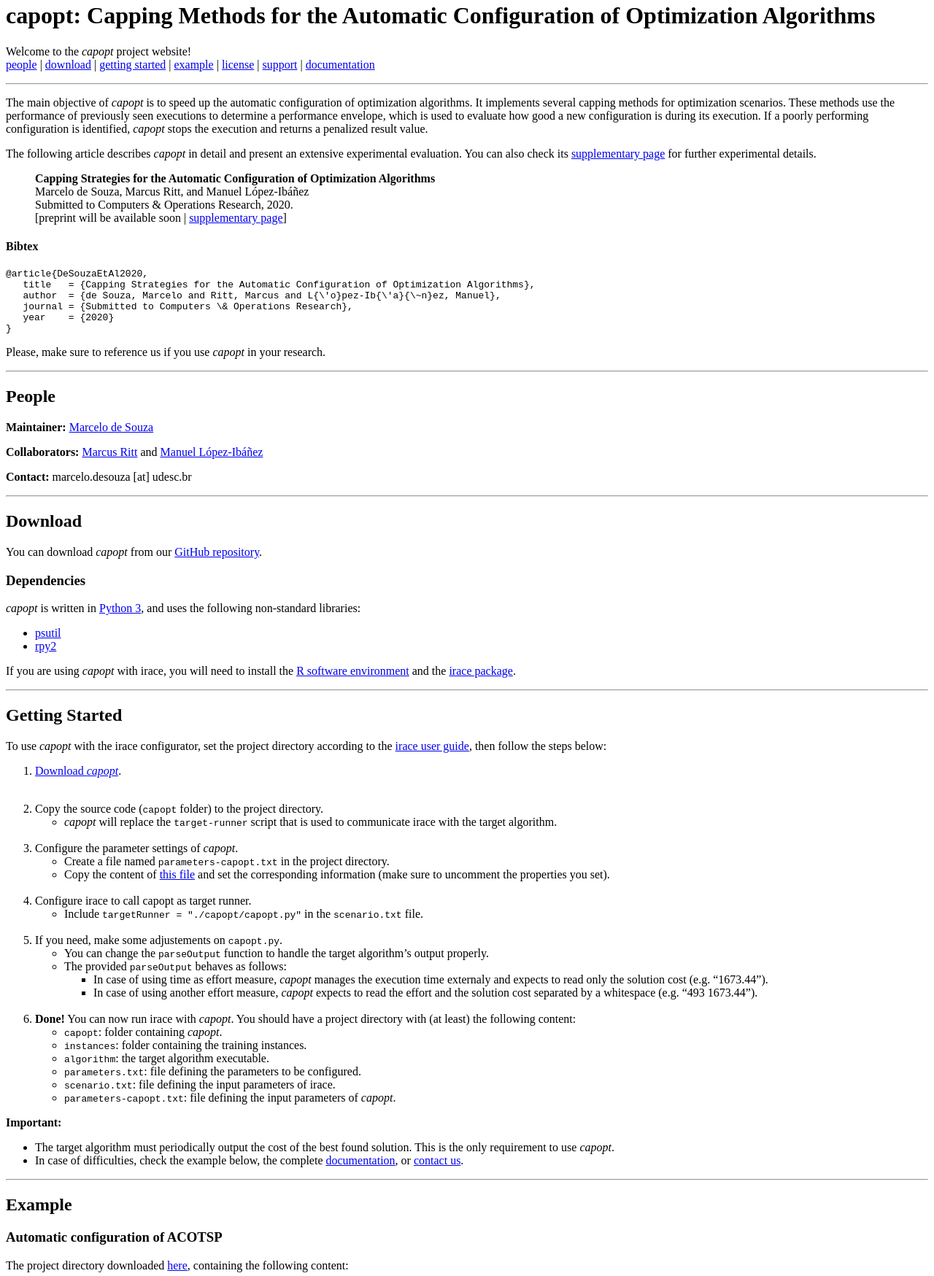
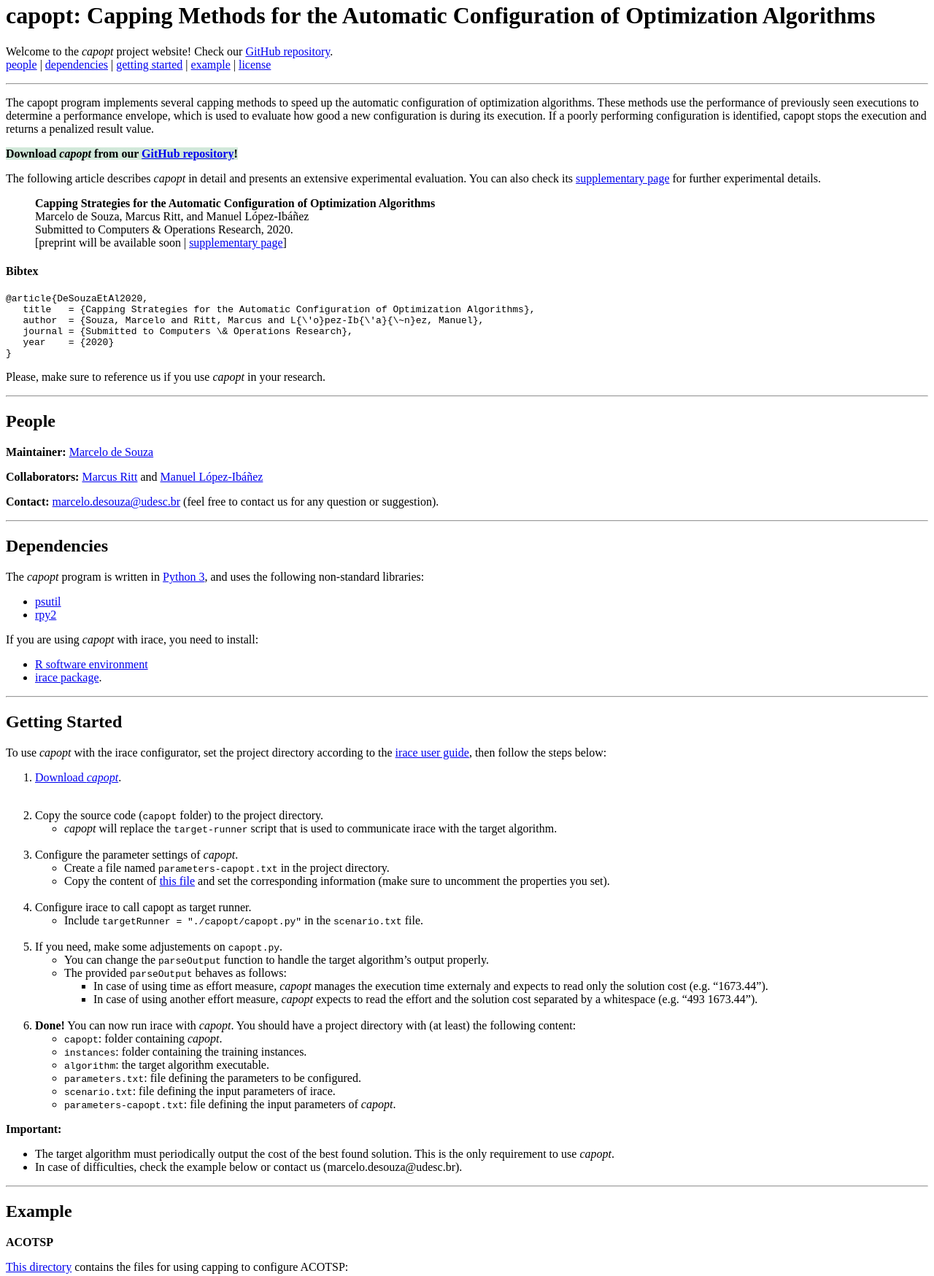
Before and after one commit to souzamarcelo/capopt, a plain HTML site: page docs/_site/index.html in a window 1280 px wide. Shown: the part 18-1767 px from the top of the page at 73% size. Drawn offline with Linux system fonts and the light colour scheme.

Commit message:
Update website.

```diff
--- a/docs/_site/index.html
+++ b/docs/_site/index.html
@@ -2,10 +2,12 @@
 <html>
   <head>
     <meta charset="utf-8" />
-    <title>capopt</title>
+    <title>The capopt program</title>
     <meta name="viewport" content="width=device-width, initial-scale=1" />
-    <link rel="stylesheet" href="/assets/css/style-main.css">
+    <link rel="stylesheet" href="/test/assets/css/style-main.css">
 
+    <!--<link rel="stylesheet" href="/assets/css/style-main.css">
+    -->
     <link rel="stylesheet" href="https://cdnjs.cloudflare.com/ajax/libs/font-awesome/4.7.0/css/font-awesome.min.css">
   </head>
 
@@ -13,20 +15,20 @@
     <div class="container">
         <h1 id="capopt-capping-methods-for-the-automatic-configuration-of-optimization-algorithms">capopt: Capping Methods for the Automatic Configuration of Optimization Algorithms</h1>
 
-<p>Welcome to the <em>capopt</em> project website!<br />
+<p>Welcome to the <em>capopt</em> project website! Check our <a href="https://github.com/souzamarcelo/capopt" target="_blank">GitHub repository</a>.<br />
 <a href="#people">people</a> |
-<a href="#download">download</a> |
+<a href="#dependencies">dependencies</a> |
 <a href="#getting-started">getting started</a> |
 <a href="#example">example</a> |
-<a href="#license">license</a> |
-<a href="#support">support</a> |
-<a href="docs">documentation</a></p>
+<a href="#license">license</a></p>
 
 <hr />
 
-<p>The main objective of <em>capopt</em> is to speed up the automatic configuration of optimization algorithms. It implements several capping methods for optimization scenarios. These methods use the performance of previously seen executions to determine a performance envelope, which is used to evaluate how good a new configuration is during its execution. If a poorly performing configuration is identified, <em>capopt</em> stops the execution and returns a penalized result value.</p>
+<p>The capopt program implements several capping methods to speed up the automatic configuration of optimization algorithms. These methods use the performance of previously seen executions to determine a performance envelope, which is used to evaluate how good a new configuration is during its execution. If a poorly performing configuration is identified, capopt stops the execution and returns a penalized result value.</p>
 
-<p>The following article describes <em>capopt</em> in detail and present an extensive experimental evaluation. You can also check its <a href="suppcor" target="_blank">supplementary page</a> for further experimental details.</p>
+<p><strong><span style="background-color:#D2E9DA">Download <em>capopt</em> from our <a href="https://github.com/souzamarcelo/capopt" target="_blank">GitHub repository</a>!</span></strong></p>
+
+<p>The following article describes <em>capopt</em> in detail and presents an extensive experimental evaluation. You can also check its <a href="suppcor" target="_blank">supplementary page</a> for further experimental details.</p>
 
 <blockquote>
   <p><strong>Capping Strategies for the Automatic Configuration of Optimization Algorithms</strong><br />
@@ -38,7 +40,7 @@ Submitted to Computers &amp; Operations Research, 2020.<br />
 <h4 id="bibtex">Bibtex</h4>
 <div class="highlighter-rouge"><div class="highlight"><pre class="highlight"><code>@article{DeSouzaEtAl2020,
    title   = {Capping Strategies for the Automatic Configuration of Optimization Algorithms},
-   author  = {de Souza, Marcelo and Ritt, Marcus and L{\'o}pez-Ib{\'a}{\~n}ez, Manuel},
+   author  = {Souza, Marcelo and Ritt, Marcus and L{\'o}pez-Ib{\'a}{\~n}ez, Manuel},
    journal = {Submitted to Computers \&amp; Operations Research},
    year    = {2020}
 }
@@ -54,24 +56,25 @@ Submitted to Computers &amp; Operations Research, 2020.<br />
 
 <p><strong>Collaborators:</strong> <a href="https://www.inf.ufrgs.br/~mrpritt" target="_blank">Marcus Ritt</a> and <a href="http://lopez-ibanez.eu" target="_blank">Manuel López-Ibáñez</a></p>
 
-<p><strong>Contact:</strong> marcelo.desouza [at] udesc.br</p>
+<p><strong>Contact:</strong> <a href="mailto:marcelo.desouza@udesc.br">marcelo.desouza@udesc.br</a> (feel free to contact us for any question or suggestion).</p>
 
 <hr />
 
-<h2 id="download">Download</h2>
+<h2 id="dependencies">Dependencies</h2>
 
-<p>You can download <em>capopt</em> from our <a href="https://github.com/capopt/capopt" target="_blank">GitHub repository</a>.</p>
-
-<h3 id="dependencies">Dependencies</h3>
-
-<p><em>capopt</em> is written in <a href="https://www.python.org" target="_blank">Python 3</a>, and uses the following non-standard libraries:</p>
+<p>The <em>capopt</em> program is written in <a href="https://www.python.org">Python 3</a>, and uses the following non-standard libraries:</p>
 
 <ul>
-  <li><a href="https://psutil.readthedocs.io/en/latest" target="_blank">psutil</a></li>
-  <li><a href="https://rpy2.github.io" target="_blank">rpy2</a></li>
+  <li><a href="https://psutil.readthedocs.io/en/latest">psutil</a></li>
+  <li><a href="https://rpy2.github.io">rpy2</a></li>
 </ul>
 
-<p>If you are using <em>capopt</em> with irace, you will need to install the <a href="https://www.r-project.org" target="_blank">R software environment</a> and the <a href="http://iridia.ulb.ac.be/irace" target="_blank">irace package</a>.</p>
+<p>If you are using <em>capopt</em> with irace, you need to install:</p>
+
+<ul>
+  <li><a href="https://www.r-project.org">R software environment</a></li>
+  <li><a href="http://iridia.ulb.ac.be/irace">irace package</a>.</li>
+</ul>
 
 <hr />
 
@@ -81,7 +84,7 @@ Submitted to Computers &amp; Operations Research, 2020.<br />
 
 <ol>
   <li>
-    <p><a href="https://github.com/capopt/capopt" target="_blank">Download <em>capopt</em></a>.
+    <p><a href="https://github.com/souzamarcelo/capopt" target="_blank">Download <em>capopt</em></a>.
 <br /><br /></p>
   </li>
   <li>Copy the source code (<code class="highlighter-rouge">capopt</code> folder) to the project directory.
@@ -93,7 +96,7 @@ Submitted to Computers &amp; Operations Research, 2020.<br />
   <li>Configure the parameter settings of <em>capopt</em>.
     <ul>
       <li>Create a file named <code class="highlighter-rouge">parameters-capopt.txt</code> in the project directory.</li>
-      <li>Copy the content of <a href="assets/files/parameters-capopt.txt" target="_blank">this file</a> and set the corresponding information (make sure to uncomment the properties you set).
+      <li>Copy the content of <a href="https://github.com/souzamarcelo/capopt/blob/master/examples/parameters-capopt.txt" target="_blank">this file</a> and set the corresponding information (make sure to uncomment the properties you set).
 <br /><br /></li>
     </ul>
   </li>
@@ -130,16 +133,16 @@ Submitted to Computers &amp; Operations Research, 2020.<br />
 <p><strong>Important:</strong></p>
 <ul>
   <li>The target algorithm must periodically output the cost of the best found solution. This is the only requirement to use <em>capopt</em>.</li>
-  <li>In case of difficulties, check the example below, the complete <a href="docs" target="_blank">documentation</a>, or <a href="#support">contact us</a>.</li>
+  <li>In case of difficulties, check the example below or contact us (marcelo.desouza@udesc.br).</li>
 </ul>
 
 <hr />
 
 <h2 id="example">Example</h2>
 
-<h3 id="automatic-configuration-of-acotsp">Automatic configuration of ACOTSP</h3>
+<p><strong>ACOTSP</strong></p>
 
-<p>The project directory downloaded <a href="https://github.com/capopt/capopt/tree/master/examples/acotsp" target="_blank">here</a>, containing the following content:</p>
+<p><a href="https://github.com/capopt/capopt/tree/master/examples/acotsp" target="_blank">This directory</a> contains the files for using capping to configure ACOTSP:</p>
 <ul>
   <li><code class="highlighter-rouge">capopt</code> folder;</li>
   <li><code class="highlighter-rouge">instances</code> folder;</li>
@@ -200,12 +203,7 @@ targetRunner = "./capopt/capopt.py"
   <li>Marcelo de Souza, Marcus Ritt, and Manuel López-Ibáñez. Capping Strategies for the Automatic Configuration of Optimization Algorithms. Submitted to Computers &amp; Operations Research, 2020.</li>
 </ul>
 
-<hr />
-
-<h2 id="support">Support</h2>
-
-<p>For any question or suggestion please contact <a href="https://souzamarcelo.github.io" target="_blank">Marcelo de Souza</a> (marcelo.desouza [at] udesc.br).
-<br /><br /></p>
+<p><br /><br /></p>
 
 
     </div>
```
Also changed, not shown: docs/_layouts/template.html (+2 -0 lines), docs/_site/docs/index.html (deleted, +0 -20 lines), docs/_site/suppcor/index.html (+5 -1 lines), 1 other file.
